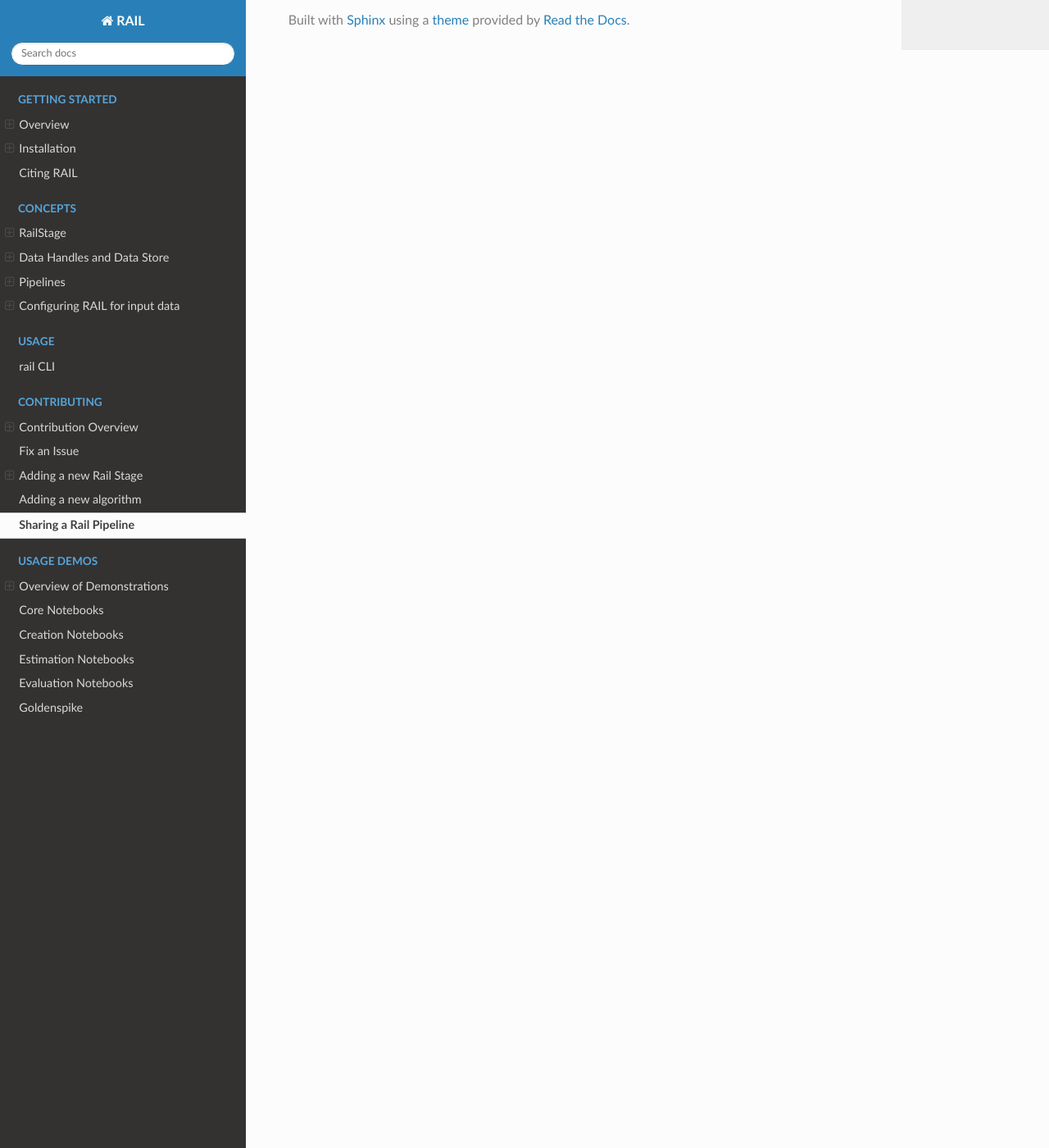
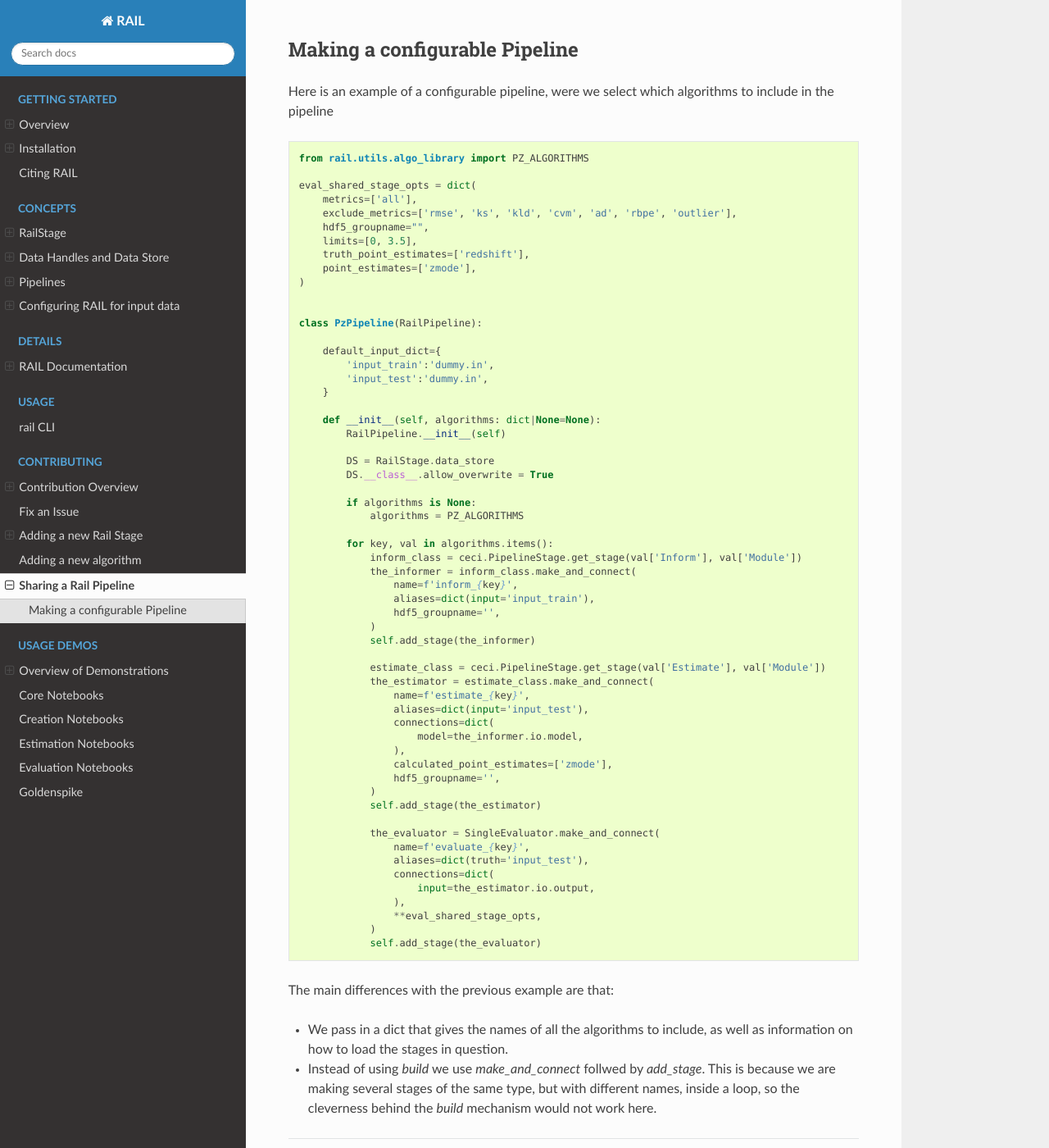
Before and after one commit to LSSTDESC/rail, a Sphinx documentation site: the page built from docs/source/sharing_pipeline.rst, in a window 1280 px wide and 1400 px high, scrolled down 1456 px. Shown: the whole window at 82% size. Built offline with Sphinx 7.4.7 and the Read the Docs theme 3.1.0, drawn with Linux system fonts in a browser that asks for light colours; pages that are not in the unit, such as notebooks, are missing from menus; the version number could not be read and is left out; some of the changed text lies outside the part shown.

Commit message:
doc updates

```diff
--- a/docs/source/rail_cli.rst
+++ b/docs/source/rail_cli.rst
@@ -4,4 +4,4 @@
 
 .. click:: rail.cli.rail.commands:cli
    :prog: rail
-   :nested: none
+   :nested: full
--- a/docs/source/sharing_pipeline.rst
+++ b/docs/source/sharing_pipeline.rst
@@ -5,10 +5,17 @@
 Here is an example of the first part of the ``goldenspike`` pipeline definition.
 
 
-
 .. code-block:: python
 
+    from rail.utils.path_utils import RAILDIR
+    flow_file = os.path.join(RAILDIR, 'rail/examples_data/goldenspike_data/data/pretrained_flow.pkl')
+
    class GoldenspikePipeline(RailPipeline):
+
+        default_input_dict = dict(
+            model=flow_file,
+        )
+
 
        def __init__(self):
            RailPipeline.__init__(self)
@@ -19,32 +26,31 @@
            band_dict = {band:f'mag_{band}_lsst' for band in bands}
            rename_dict = {f'mag_{band}_lsst_err':f'mag_err_{band}_lsst' for band in bands}
 
-           self.flow_engine_train = FlowEngine.build(
-               flow=flow_file,
-               n_samples=50,
-               seed=1235,
-               output=os.path.join(namer.get_data_dir(DataType.catalog, CatalogType.created), "output_flow_engine_train.pq"),
-           )
 
-           self.lsst_error_model_train = LSSTErrorModel.build(
-               connections=dict(input=self.flow_engine_train.io.output),
-               bandNames=band_dict, seed=29,
-               output=os.path.join(namer.get_data_dir(DataType.catalog, CatalogType.degraded), "output_lsst_error_model_train.pq"),
-           )
+        self.flow_engine_train = FlowCreator.build(
+            model=flow_file,
+            n_samples=50,
+            seed=1235,
+        )
 
-           self.inv_redshift = InvRedshiftIncompleteness.build(
-               connections=dict(input=self.lsst_error_model_train.io.output),
-               pivot_redshift=1.0,
-               output=os.path.join(namer.get_data_dir(DataType.catalog, CatalogType.degraded), "output_inv_redshift.pq"),
-           )
+        self.lsst_error_model_train = LSSTErrorModel.build(
+            connections=dict(input=self.flow_engine_train.io.output),
+            renameDict=band_dict, seed=29,
+        )
 
-           self.line_confusion = LineConfusion.build(
-               connections=dict(input=self.inv_redshift.io.output),
-               true_wavelen=5007., wrong_wavelen=3727., frac_wrong=0.05,
-               output=os.path.join(namer.get_data_dir(DataType.catalog, CatalogType.degraded), "output_line_confusion.pq"),
-           )
+        self.inv_redshift = InvRedshiftIncompleteness.build(
+            connections=dict(input=self.lsst_error_model_train.io.output),
+            pivot_redshift=1.0,
+        )
+
+        self.line_confusion = LineConfusion.build(
+            connections=dict(input=self.inv_redshift.io.output),
+            true_wavelen=5007., wrong_wavelen=3727., frac_wrong=0.05,
+        )
 
 What this is doing is:
+
+#. Finding the pretrained model `flow_file` to use to generate data.
 
 #. Defining a class ``GoldenspikePipeline`` to encapsulate the pipeline and setting up that pipeline.
 
@@ -66,4 +72,83 @@
      can see how to connect multiple inputs, e.g., one named ``input`` and
      another named ``model``, as required for an estimator stage.
 
-   * We use the ``namer`` class and enumerations to ensure that the data end up following our location conventions.
+
+==============================
+Making a configurable Pipeline
+==============================
+
+Here is an example of a configurable pipeline, were we select which
+algorithms to include in the pipeline
+
+
+.. code-block:: python
+
+    from rail.utils.algo_library import PZ_ALGORITHMS
+
+    eval_shared_stage_opts = dict(
+        metrics=['all'],
+        exclude_metrics=['rmse', 'ks', 'kld', 'cvm', 'ad', 'rbpe', 'outlier'],
+        hdf5_groupname="",
+        limits=[0, 3.5],
+        truth_point_estimates=['redshift'],
+        point_estimates=['zmode'],
+    )
+
+
+    class PzPipeline(RailPipeline):
+
+        default_input_dict={
+            'input_train':'dummy.in',
+            'input_test':'dummy.in',
+        }
+
+        def __init__(self, algorithms: dict|None=None):
+            RailPipeline.__init__(self)
+
+            DS = RailStage.data_store
+            DS.__class__.allow_overwrite = True
+
+            if algorithms is None:
+                algorithms = PZ_ALGORITHMS
+
+            for key, val in algorithms.items():
+                inform_class = ceci.PipelineStage.get_stage(val['Inform'], val['Module'])
+                the_informer = inform_class.make_and_connect(
+                    name=f'inform_{key}',
+                    aliases=dict(input='input_train'),
+                    hdf5_groupname='',
+                )
+                self.add_stage(the_informer)
+
+                estimate_class = ceci.PipelineStage.get_stage(val['Estimate'], val['Module'])
+                the_estimator = estimate_class.make_and_connect(
+                    name=f'estimate_{key}',
+                    aliases=dict(input='input_test'),
+                    connections=dict(
+                        model=the_informer.io.model,
+                    ),
+                    calculated_point_estimates=['zmode'],
+                    hdf5_groupname='',
+                )
+                self.add_stage(the_estimator)
+
+                the_evaluator = SingleEvaluator.make_and_connect(
+                    name=f'evaluate_{key}',
+                    aliases=dict(truth='input_test'),
+                    connections=dict(
+                        input=the_estimator.io.output,
+                    ),
+                    **eval_shared_stage_opts,
+                )
+                self.add_stage(the_evaluator)
+
+
+The main differences with the previous example are that:
+
+* We pass in a dict that gives the names of all the algorithms to
+  include, as well as information on how to load the stages in question.
+
+* Instead of using `build` we use `make_and_connect` follwed by
+  `add_stage`.  This is because we are making several stages of the
+  same type, but with different names, inside a loop, so the cleverness
+  behind the `build` mechanism would not work here.
```
Also changed, not shown: docs/index.rst (+8 -7 lines), docs/source/contributing.rst (+26 -0 lines), docs/source/documentation.rst (added, +105 -0 lines).
